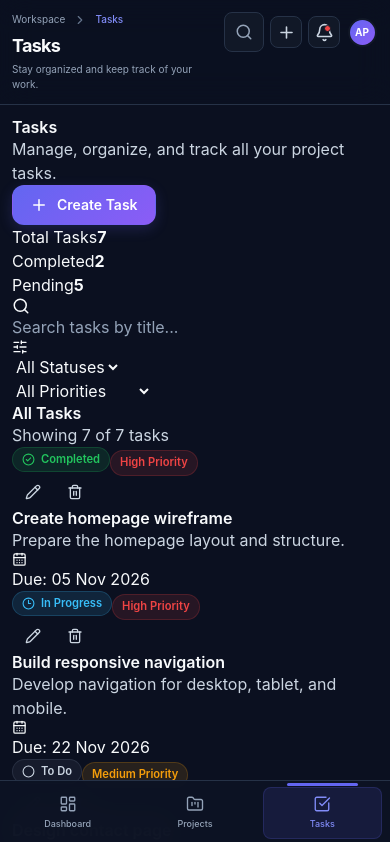
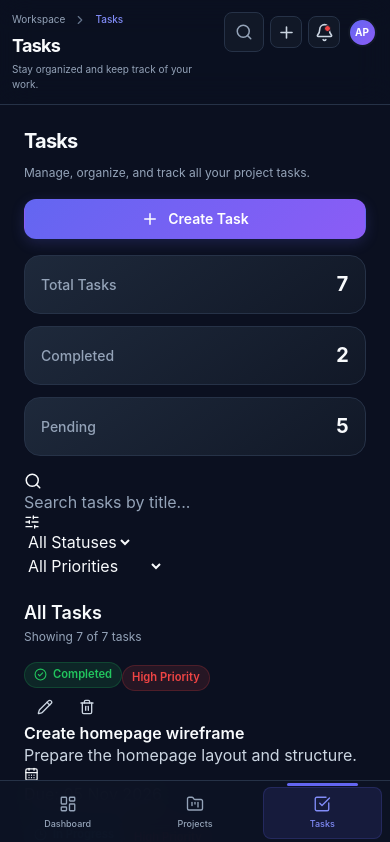
Before and after one commit to amolpawar24/ProjectFlow, a React (Vite) app: page /tasks in a window 390 px wide. Shown: the top 842 px of the page. Built offline with nearby package versions, Linux system fonts and the light colour scheme.

Commit message:
feat: add responsive styles for Tasks page including layout, statistics, and empty state handling

```diff
--- a/src/styles/pages/tasks/_tasks.index.css
+++ b/src/styles/pages/tasks/_tasks.index.css
@@ -0,0 +1,302 @@
+
+/* =========================================================
+   PROJECTFLOW - TASKS FEATURE
+========================================================= */
+
+/* ===================== COMPONENT IMPORTS ===================== */
+
+@import "./components/_taskCard.css";
+@import "./components/_taskFilters.css";
+@import "./components/_taskForm.css";
+@import "./components/_taskList.css";
+
+/* ===================== PAGE CONTAINER ===================== */
+
+.tasks-page {
+  display: flex;
+  flex-direction: column;
+  gap: var(--spacing-6);
+  width: 100%;
+  min-width: 0;
+  padding: var(--spacing-6);
+}
+
+/* ===================== PAGE HEADER ===================== */
+
+.tasks-page__header {
+  display: flex;
+  align-items: center;
+  justify-content: space-between;
+  gap: var(--spacing-4);
+}
+
+.tasks-page__heading {
+  display: flex;
+  flex-direction: column;
+  gap: var(--spacing-2);
+  min-width: 0;
+}
+
+.tasks-page__title {
+  margin: 0;
+  color: var(--color-text-primary);
+  font-size: var(--font-size-3xl);
+  font-weight: var(--font-weight-bold);
+  line-height: var(--line-height-tight);
+  letter-spacing: var(--letter-spacing-tight);
+}
+
+.tasks-page__description {
+  margin: 0;
+  color: var(--color-text-muted);
+  font-size: var(--font-size-sm);
+  line-height: var(--line-height-relaxed);
+}
+
+/* ===================== TASK STATISTICS ===================== */
+
+.tasks-page__stats {
+  display: grid;
+  grid-template-columns: repeat(3, minmax(0, 1fr));
+  gap: var(--spacing-4);
+  width: 100%;
+}
+
+.tasks-page__stat {
+  display: flex;
+  flex-direction: column;
+  gap: var(--spacing-2);
+  min-width: 0;
+  padding: var(--spacing-5);
+  background:
+    linear-gradient(
+      145deg,
+      var(--color-surface-elevated),
+      var(--color-surface)
+    );
+  border: 1px solid var(--color-border);
+  border-radius: var(--radius-xl);
+  transition:
+    border-color var(--transition-normal),
+    transform var(--transition-normal);
+}
+
+.tasks-page__stat:hover {
+  border-color: var(--color-border-light);
+  transform: translateY(-2px);
+}
+
+.tasks-page__stat-label {
+  color: var(--color-text-muted);
+  font-size: var(--font-size-sm);
+  font-weight: var(--font-weight-medium);
+}
+
+.tasks-page__stat-value {
+  color: var(--color-text-primary);
+  font-size: var(--font-size-2xl);
+  font-weight: var(--font-weight-bold);
+  line-height: var(--line-height-tight);
+  font-variant-numeric: tabular-nums;
+}
+
+/* ===================== TASK LIST HEADER ===================== */
+
+.tasks-page__list-header {
+  display: flex;
+  align-items: center;
+  justify-content: space-between;
+  gap: var(--spacing-4);
+  margin-top: var(--spacing-2);
+}
+
+.tasks-page__section-title {
+  margin: 0;
+  color: var(--color-text-primary);
+  font-size: var(--font-size-xl);
+  font-weight: var(--font-weight-semibold);
+}
+
+.tasks-page__result-count {
+  margin: var(--spacing-1) 0 0;
+  color: var(--color-text-muted);
+  font-size: var(--font-size-xs);
+}
+
+/* ===================== EMPTY STATE ===================== */
+
+.tasks-page__empty {
+  display: flex;
+  align-items: center;
+  justify-content: center;
+  width: 100%;
+  min-height: 300px;
+  padding: var(--spacing-8);
+  background: var(--color-surface);
+  border: 1px dashed var(--color-border);
+  border-radius: var(--radius-xl);
+}
+
+/* ===================== DELETE MODAL ===================== */
+
+.tasks-page__modal-footer {
+  display: flex;
+  justify-content: flex-end;
+  align-items: center;
+  gap: var(--spacing-3);
+  width: 100%;
+}
+
+.tasks-page__delete-content {
+  display: flex;
+  flex-direction: column;
+  gap: var(--spacing-3);
+  padding: var(--spacing-2) 0;
+}
+
+.tasks-page__delete-content p {
+  margin: 0;
+  color: var(--color-text-secondary);
+  font-size: var(--font-size-sm);
+  line-height: var(--line-height-relaxed);
+  overflow-wrap: anywhere;
+}
+
+.tasks-page__delete-content strong {
+  color: var(--color-text-primary);
+  font-weight: var(--font-weight-semibold);
+}
+
+.tasks-page__delete-content span {
+  color: var(--color-text-muted);
+  font-size: var(--font-size-xs);
+}
+
+/* ===================== RESPONSIVE ===================== */
+
+/* XXL - 1400px */
+@media (min-width: 1400px) {
+  .tasks-page {
+    gap: var(--spacing-7);
+    padding: var(--spacing-8);
+  }
+
+  .tasks-page__stats {
+    gap: var(--spacing-5);
+  }
+}
+
+/* XL - 1200px */
+@media (max-width: 1199px) {
+  .tasks-page {
+    padding: var(--spacing-5);
+  }
+}
+
+/* LG - 992px */
+@media (max-width: 991px) {
+  .tasks-page {
+    gap: var(--spacing-5);
+  }
+
+  .tasks-page__title {
+    font-size: var(--font-size-2xl);
+  }
+
+  .tasks-page__stat {
+    padding: var(--spacing-4);
+  }
+}
+
+/* MD - 768px */
+@media (max-width: 767px) {
+  .tasks-page {
+    padding: var(--spacing-4);
+  }
+
+  .tasks-page__header {
+    align-items: flex-start;
+  }
+
+  .tasks-page__stats {
+    gap: var(--spacing-3);
+  }
+
+  .tasks-page__stat-value {
+    font-size: var(--font-size-xl);
+  }
+}
+
+/* SM - 576px */
+@media (max-width: 575px) {
+  .tasks-page__header {
+    flex-direction: column;
+    align-items: stretch;
+  }
+
+  .tasks-page__header > button {
+    width: 100%;
+  }
+
+  .tasks-page__stats {
+    grid-template-columns: 1fr;
+  }
+
+  .tasks-page__stat {
+    flex-direction: row;
+    align-items: center;
+    justify-content: space-between;
+  }
+
+  .tasks-page__list-header {
+    align-items: flex-start;
+  }
+
+  .tasks-page__empty {
+    min-height: 260px;
+    padding: var(--spacing-5);
+  }
+}
+
+/* XS - 480px */
+@media (max-width: 479px) {
+  .tasks-page {
+    gap: var(--spacing-4);
+    padding: var(--spacing-3);
+  }
+
+  .tasks-page__title {
+    font-size: var(--font-size-xl);
+  }
+
+  .tasks-page__description {
+    font-size: var(--font-size-xs);
+  }
+
+  .tasks-page__list-header {
+    flex-wrap: wrap;
+  }
+
+  .tasks-page__section-title {
+    font-size: var(--font-size-lg);
+  }
+
+  .tasks-page__modal-footer {
+    flex-direction: column-reverse;
+  }
+
+  .tasks-page__modal-footer button {
+    width: 100%;
+  }
+}
+
+/* XXS - 320px */
+@media (max-width: 319px) {
+  .tasks-page {
+    padding: var(--spacing-2);
+  }
+
+  .tasks-page__stat {
+    padding: var(--spacing-3);
+  }
+}
```
